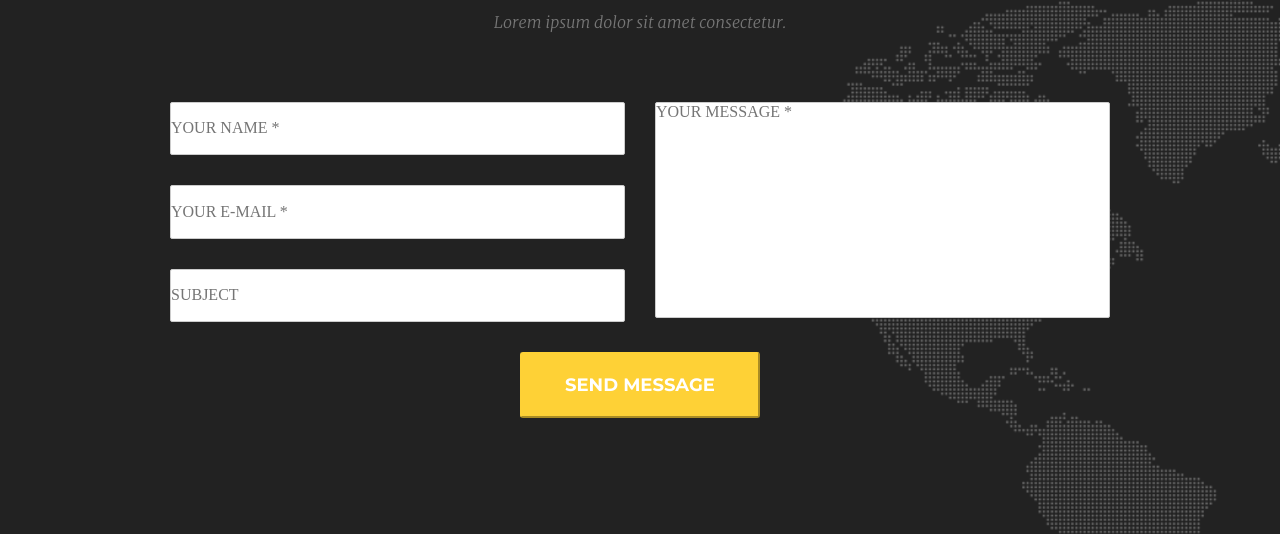
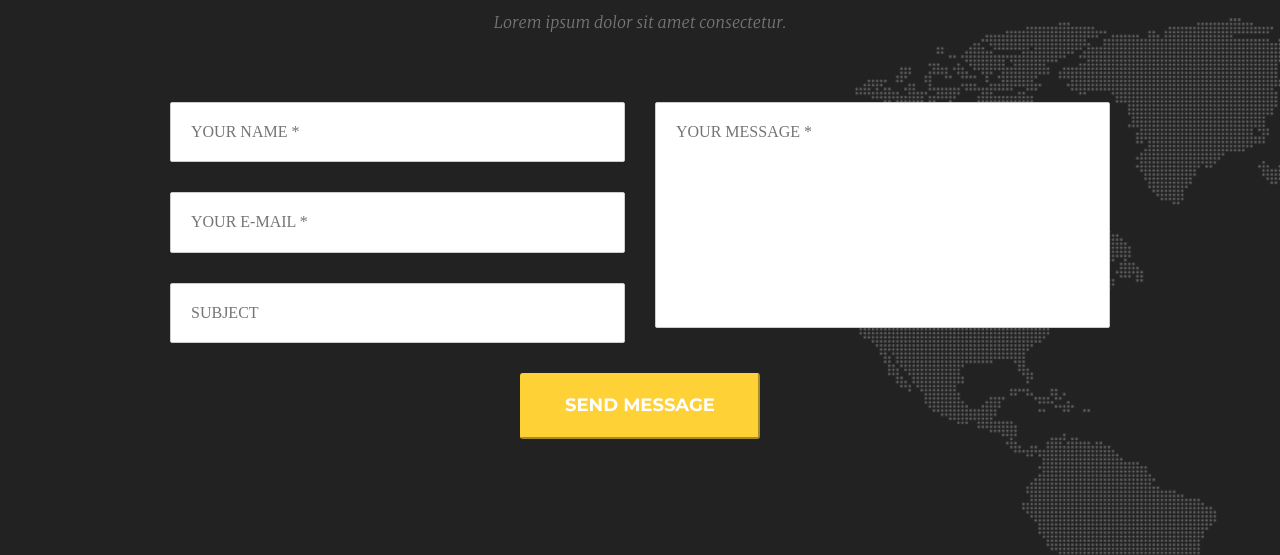
Before and after one commit to Saytoss/goit-fe-course, a plain HTML site: page html-css/module-07/index.html in a window 1280 px wide. Shown: the part 820-1375 px from the top of the page. Before the commit the page ends 1354 px from the top, so only its background shows below. Drawn offline with Linux system fonts and the light colour scheme.

Commit message:
added padding

```diff
--- a/html-css/module-07/css/style.css
+++ b/html-css/module-07/css/style.css
@@ -197,6 +197,7 @@ img {
     border-color: rgb(204, 204, 204);
     border-radius: 2px;
     margin-bottom: 1.875rem;
+    padding: 1.25rem;
 }
 .form-input:focus {
     outline: none;
@@ -216,6 +217,11 @@ input:required:focus:invalid {
     border-radius: 2px;
     margin-bottom: 1.875rem;
     resize: none;
+    padding: 1.25rem;
+}
+.textarea::placeholder,
+.form-input::placeholder {
+text-transform: uppercase;
 }
 .textarea:focus {
     outline: none;
```
